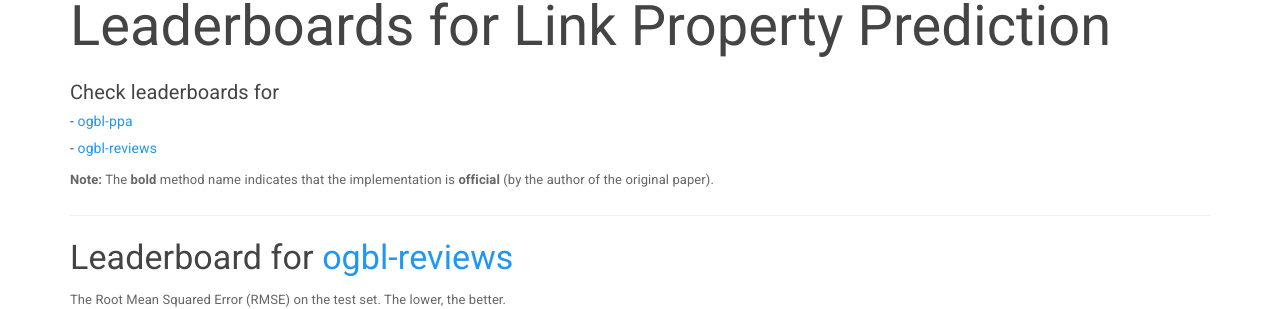
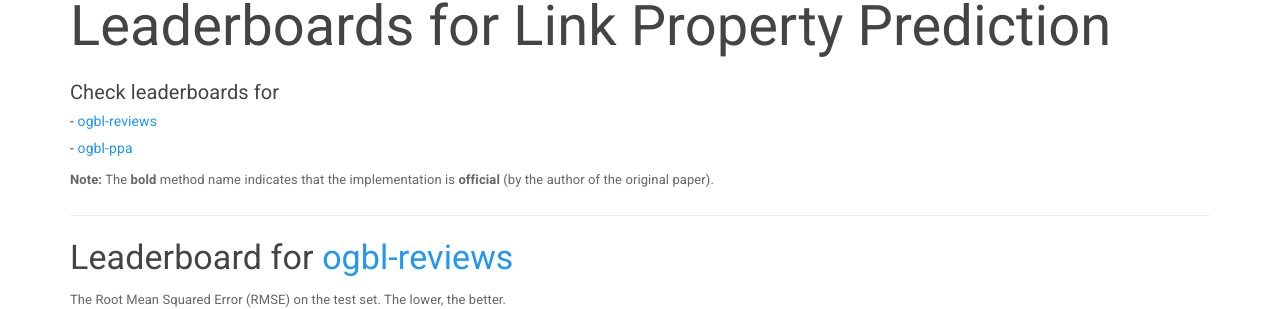
Before and after one commit to snap-stanford/ogb-web, a Jekyll site: the page built from _docs/leaderboard/leader_linkprop.md, in a window 1280 px wide and 1005 px high. Shown: the part 114-423 px from the top of the window. Built offline with Jekyll 4.4.1, drawn with Linux system fonts in a browser that asks for light colours.

Commit message:
updateleaderboard

```diff
--- a/_docs/leaderboard/leader_linkprop.md
+++ b/_docs/leaderboard/leader_linkprop.md
@@ -4,8 +4,8 @@ permalink: /docs/leader_linkprop/
 ---
 
 ##### Check leaderboards for
+###### - [ogbl-reviews](#ogbn-reviews)
 ###### - [ogbl-ppa](#ogbn-ppa)
-###### - [ogbl-reviews](#ogbn-reviews)
 
 **Note:** The **bold** method name indicates that the implementation is **official** (by the author of the original paper).
 
```
